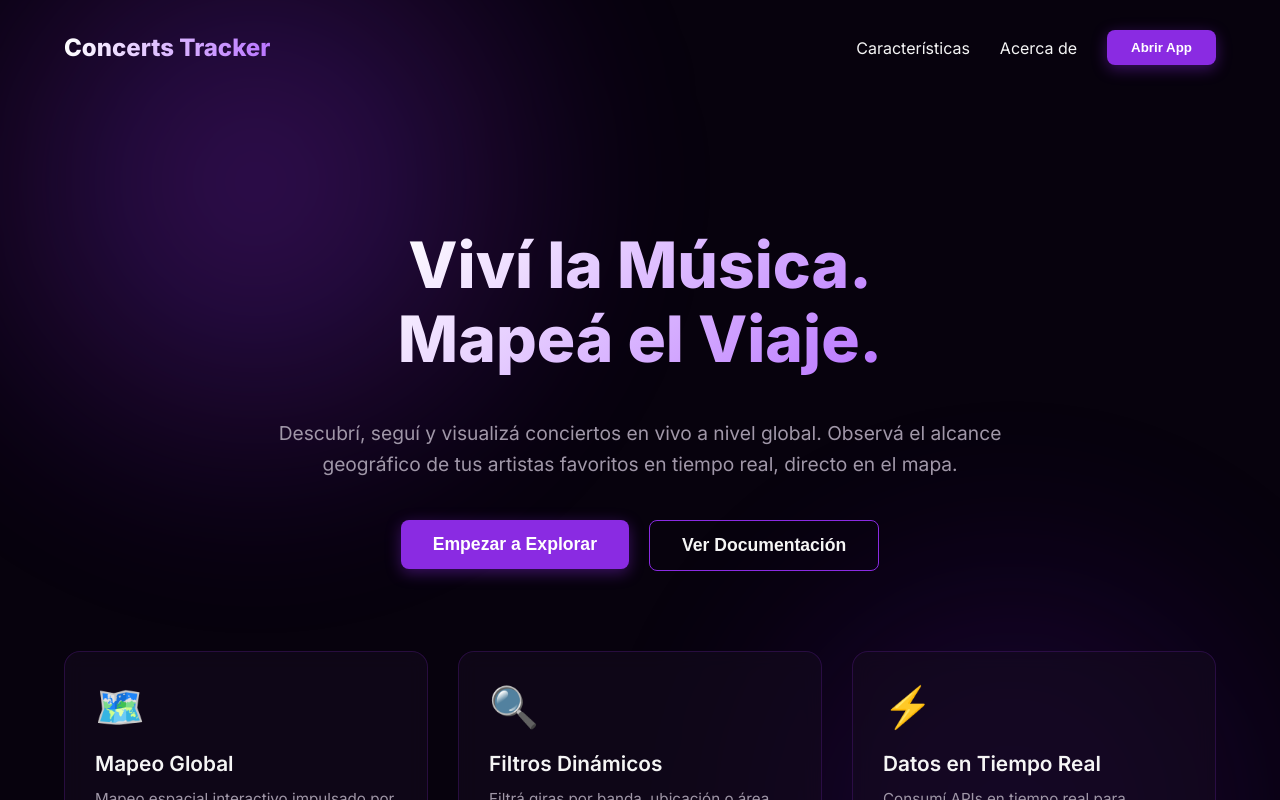
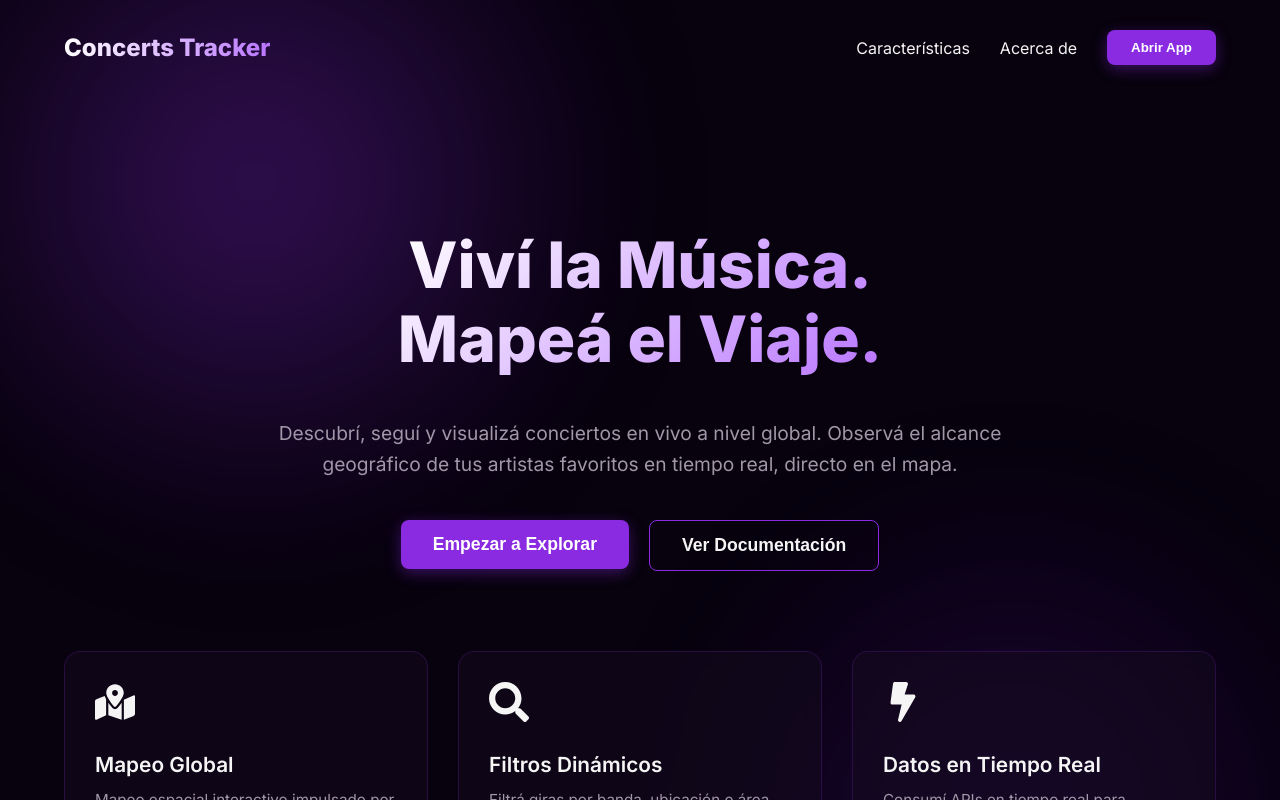
Before and after one commit to agussantinelli/concerts-tracker, a React (Vite) app: page / in a window 1280 px wide. Shown: the top 800 px of the page. Built offline with nearby package versions, Linux system fonts and the light colour scheme.

Commit message:
Fixes Iconos

```diff
--- a/src/pages/Home.tsx
+++ b/src/pages/Home.tsx
@@ -1,5 +1,6 @@
 import React from 'react';
 import { Link } from 'react-router-dom';
+import { FaMapMarkedAlt, FaSearch, FaBolt } from 'react-icons/fa';
 
 function Home() {
   return (
@@ -34,17 +35,17 @@ function Home() {
 
       <section className="features-grid" id="features">
         <div className="feature-card">
-          <div className="feature-icon">🗺️</div>
+          <div className="feature-icon"><FaMapMarkedAlt /></div>
           <h3>Mapeo Global</h3>
           <p>Mapeo espacial interactivo impulsado por OpenStreetMap y Leaflet. Hacé zoom en cualquier ciudad del mundo.</p>
         </div>
         <div className="feature-card">
-          <div className="feature-icon">🔍</div>
+          <div className="feature-icon"><FaSearch /></div>
           <h3>Filtros Dinámicos</h3>
           <p>Filtrá giras por banda, ubicación o área delimitada sin esfuerzo para encontrar exactamente lo que buscás.</p>
         </div>
         <div className="feature-card">
-          <div className="feature-icon">⚡</div>
+          <div className="feature-icon"><FaBolt /></div>
           <h3>Datos en Tiempo Real</h3>
           <p>Consumí APIs en tiempo real para mantenerte al día con los últimos conciertos, disponibilidad de entradas y anuncios de giras.</p>
         </div>
--- a/src/pages/MapPage.tsx
+++ b/src/pages/MapPage.tsx
@@ -1,6 +1,7 @@
 import React from 'react';
 import { Link } from 'react-router-dom';
 import { MapContainer, TileLayer, Marker, Popup } from 'react-leaflet';
+import { FaMapMarkerAlt } from 'react-icons/fa';
 import 'leaflet/dist/leaflet.css';
 
 import L from 'leaflet';
@@ -56,7 +57,10 @@ function MapPage() {
           {venues.map((venue) => (
             <Marker key={venue.id} position={venue.pos}>
               <Popup>
-                📍 <strong>{venue.name}</strong><br />
+                <div style={{ display: 'flex', alignItems: 'center', gap: '5px' }}>
+                  <FaMapMarkerAlt color="var(--violet-electric)" /> <strong>{venue.name}</strong>
+                </div>
+                <br />
                 Punto frecuente de recitales.
               </Popup>
             </Marker>
```
